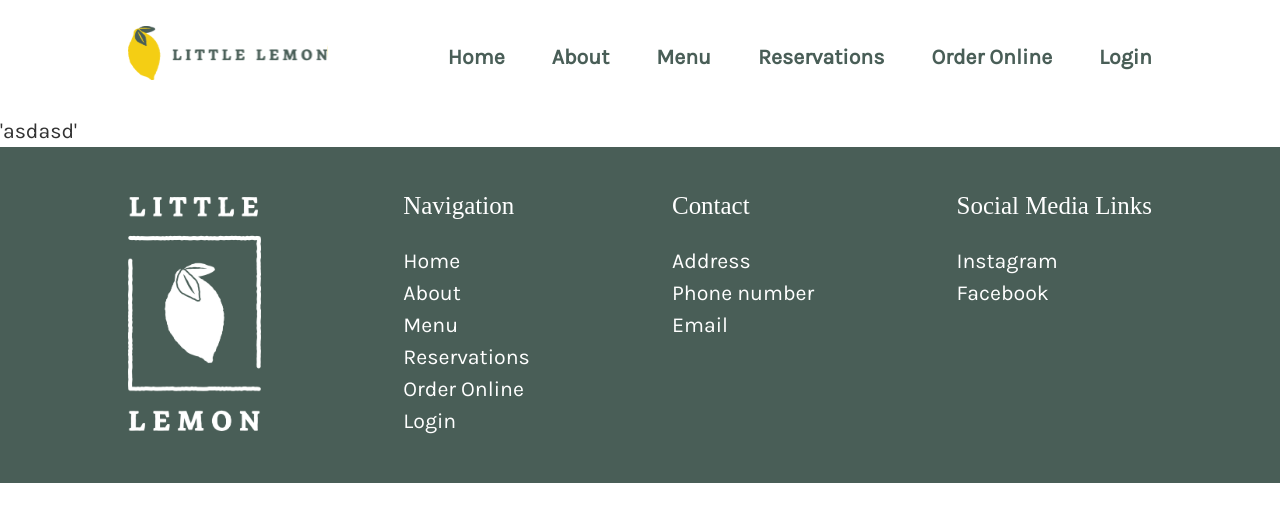
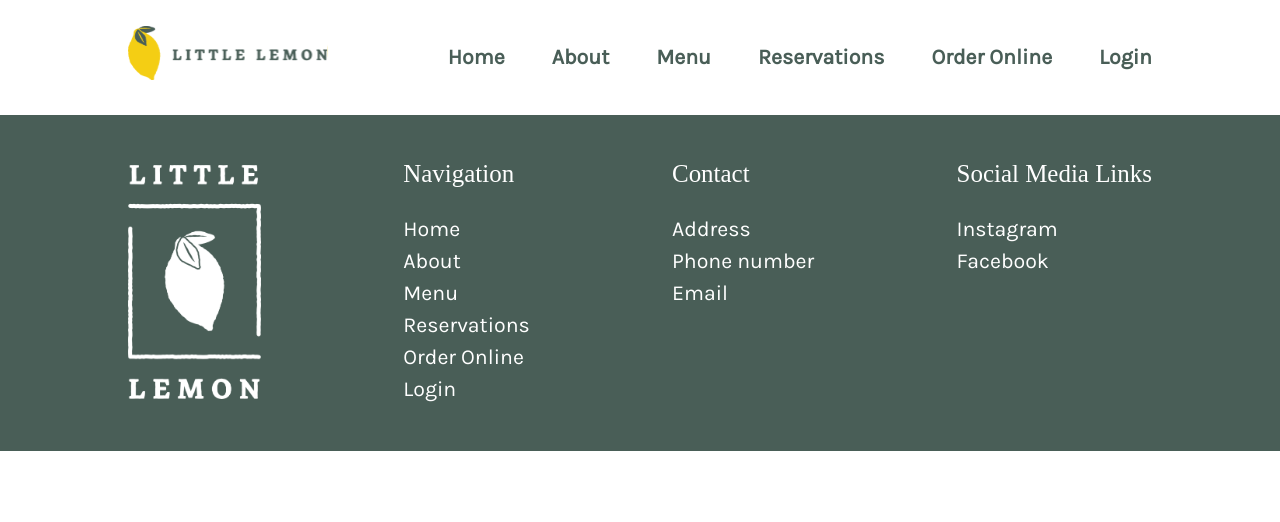
Before and after one commit to impoldev/littlelemon-frontend-capstone, a React (Create React App) app: page /about in a window 1280 px wide. Shown: the top 522 px of the page. Built offline with nearby package versions, Linux system fonts and the light colour scheme; a web font is replaced by a local one.

Commit message:
update pages

```diff
--- a/src/components/AboutPage.jsx
+++ b/src/components/AboutPage.jsx
@@ -1,9 +1,7 @@
-import '../stylesheets/AboutPage.css'
-
 export function AboutPage() {
   return(
     <main>
-      'asdasd'
+      <></>
     </main>
   )
 }
--- a/src/components/LoginPage.jsx
+++ b/src/components/LoginPage.jsx
@@ -1,9 +1,7 @@
-import '../stylesheets/LoginPage.css'
-
 export function LoginPage() {
   return(
     <main>
-      'asdasd'
+      <></>
     </main>
   )
 }
--- a/src/components/MenuPage.jsx
+++ b/src/components/MenuPage.jsx
@@ -1,9 +1,7 @@
-import '../stylesheets/MenuPage.css'
-
 export function MenuPage() {
   return(
     <main>
-      'asdasd'
+      <></>
     </main>
   )
 }
--- a/src/components/OrdersPage.jsx
+++ b/src/components/OrdersPage.jsx
@@ -1,9 +1,7 @@
-import '../stylesheets/OrdersPage.css'
-
 export function OrdersPage() {
   return(
     <main>
-      'asdasd'
+      <></>
     </main>
   )
 }
```
Also changed, not shown: src/stylesheets/AboutPage.css (deleted), src/stylesheets/LoginPage.css (deleted), src/stylesheets/MenuPage.css (deleted), src/stylesheets/OrdersPage.css (deleted).
